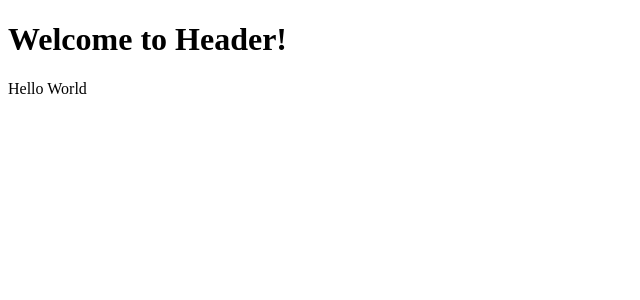
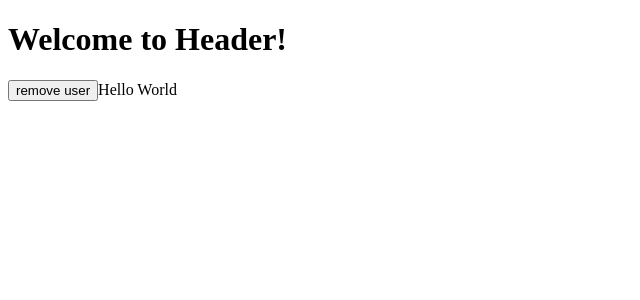
Before and after one commit to zatos-siph/shop2, a React (Vite) app in the folder apps/office/: page / in a window 1280 px wide. Shown: the top 300 px of the page, without its empty margins (0-640 px from the left). Built offline with nearby package versions, Linux system fonts and the light colour scheme.

Commit message:
add remove button

```diff
--- a/apps/office/src/app/App.tsx
+++ b/apps/office/src/app/App.tsx
@@ -5,6 +5,7 @@ export function App() {
   return (
     <div>
       <Header></Header>
+      <button>remove user</button>
       Hello World
     </div>
   );
```
